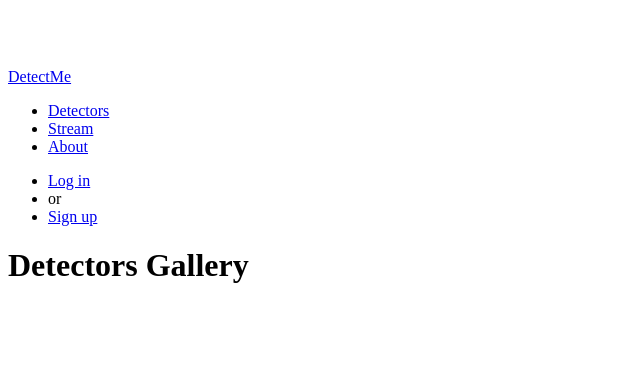
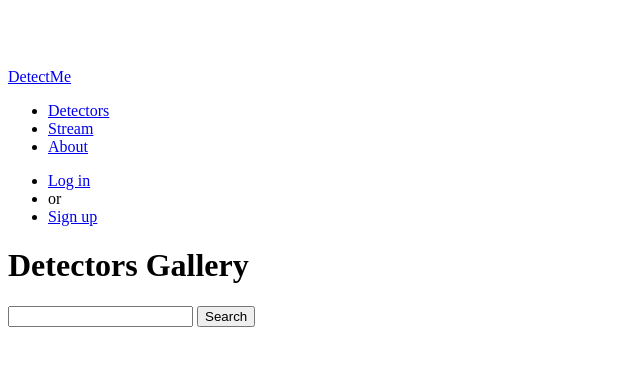
Before and after one commit to CSAILVision/DetectMeServer, a Django app: template detectme/templates/detectors/detector_list.html in a window 1280 px wide. Shown: the top 366 px of the page, without its empty margins (0-640 px from the left). Run offline with Django 3.2, Linux system fonts and the light colour scheme; the template is opened without the code that fills it, so the values that code supplies are empty; some libraries are stand-ins or nearby versions.

Commit message:
added search bar to detectors

```diff
--- a/detectme/templates/detectors/detector_detail.html
+++ b/detectme/templates/detectors/detector_detail.html
@@ -47,7 +47,7 @@
           <li class="span3">
             <div class="thumbnail">
                 <div class="img-container">
-                <img id="detecting-image" src="{{ annotatedimage.image_jpeg.url }}" alt="image" height="200" width="200"/>
+                <img src="{{ annotatedimage.image_jpeg.url }}" alt="image" height="200" width="200"/>
                 </div>
             </div>
           </li>
--- a/detectme/templates/detectors/detector_list.html
+++ b/detectme/templates/detectors/detector_list.html
@@ -9,7 +9,14 @@
 
 {% block content %}
 
-  <div class="row-fluid">
+  <div class="row">
+  <form action="{% url 'detector_list' %}" method="get" class="form-search">
+    <input id="search-box" class="span5" type="text" class="input-medium search-query" name="q">
+  <button type="submit" class="btn">Search</button>
+  </form>
+  </div>
+
+  <div class="row">
     <ul class="thumbnails">
       {% for detector in detector_list %}
         <li class="span3">
@@ -38,4 +45,10 @@
 <script>
   $("#detectors").addClass("active")
 </script>
+
+<script>
+var searchTerm = $("#search-box").val();
+
+</script>
+
 {% endblock extra_js %}
```
Also changed, not shown: detectme/detectors/views.py (+9 -5 lines), 2 other files.
